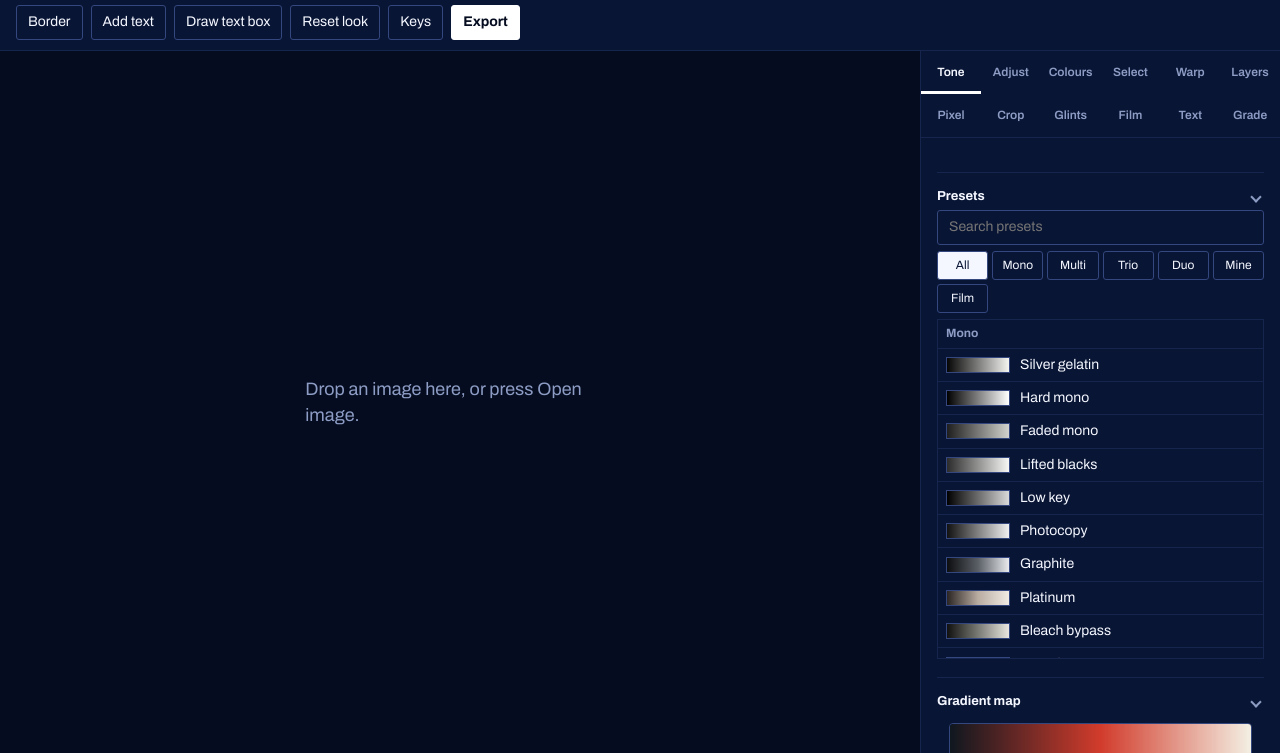
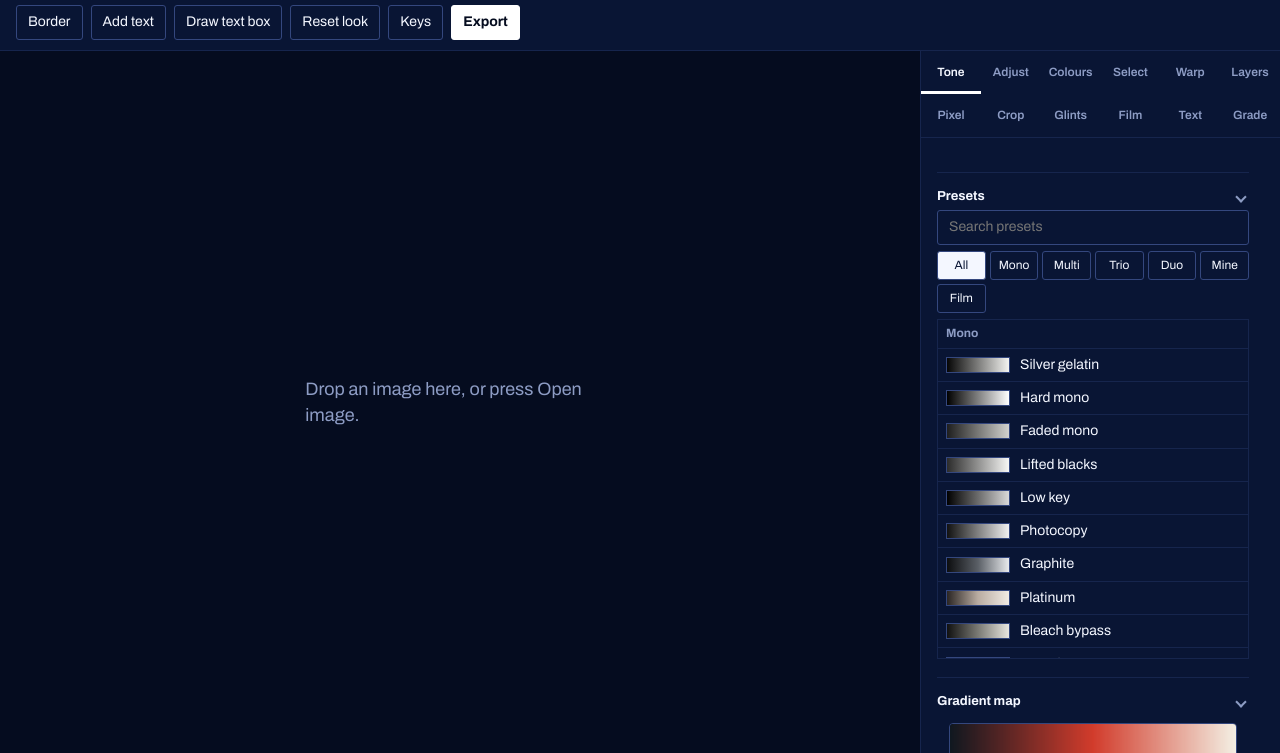
Before and after one commit to averywsc/totone, a plain HTML site: page index.html in a window 1280 px wide. Shown: the part 47-800 px from the top of the page. Drawn offline with Linux system fonts and the light colour scheme; a web font is replaced by a local one.

Commit message:
Update index.html

```diff
--- a/index.html
+++ b/index.html
@@ -14,24 +14,25 @@
 :root{--bg:#050c1f;--panel:#091534;--ink:#f4f7ff;--mute:#8d9cc4;--line:#16254d;--edge:#34477e;--acc:#ffffff;--accink:#050c1f;color-scheme:dark;box-sizing:border-box;padding-top:env(safe-area-inset-top,0px);padding-bottom:env(safe-area-inset-bottom,0px)}
 *{box-sizing:border-box}[hidden]{display:none!important}
 html,body{height:100%;margin:0}
+html{height:100dvh;overflow:clip}
 body{background:var(--bg);color:var(--ink);font:400 14px/1.45 Archivo,"Helvetica Neue",Arial,sans-serif;display:flex;flex-direction:column}
-header{display:flex;gap:8px;align-items:center;padding:10px 16px;background:var(--panel);border-bottom:1px solid var(--line);flex-wrap:wrap}
+header{flex:none;display:flex;gap:8px;align-items:center;padding:10px 16px;background:var(--panel);border-bottom:1px solid var(--line);flex-wrap:wrap;max-height:35vh;overflow:auto;overscroll-behavior:contain}
 h1{font-size:26px;font-weight:800;font-stretch:75%;margin:0;letter-spacing:-.02em;line-height:1}
 .sp{flex:1}
 button,select,input[type=search]{font:inherit;color:var(--ink);background:var(--panel);border:1px solid var(--edge);border-radius:3px;padding:6px 11px;cursor:pointer}
 button:hover{background:var(--line)}
 button.pri{background:var(--acc);border-color:var(--acc);color:var(--accink);font-weight:700}
 :focus-visible{outline:2px solid var(--acc);outline-offset:2px}
-main{flex:1;display:flex;min-height:0}
-#stage{flex:1;display:flex;padding:24px;min-width:0;overflow:auto}
+main{flex:1;display:flex;min-height:0;min-width:0;overflow:clip}
+#stage{flex:1;display:flex;padding:24px;min-width:0;min-height:0;overflow:auto;overscroll-behavior:contain}
 canvas{margin:auto;max-width:100%;max-height:100%;display:none;touch-action:none;cursor:crosshair;border:1px solid var(--line)}
 #empty{margin:auto;max-width:30ch;color:var(--mute);font-size:18px}
-aside{width:360px;max-width:46vw;display:flex;flex-direction:column;background:var(--panel);border-left:1px solid var(--line)}
-.tabs{display:grid;grid-template-columns:repeat(7,1fr);border-bottom:1px solid var(--line)}
+aside{flex:none;width:min(360px,46vw);min-height:0;min-width:0;overflow:clip;display:flex;flex-direction:column;background:var(--panel);border-left:1px solid var(--line)}
+.tabs{flex:none;display:grid;grid-template-columns:repeat(6,minmax(0,1fr));border-bottom:1px solid var(--line)}
 .tabs button{font-size:12px;padding-left:0;padding-right:0;border:0;border-bottom:3px solid transparent;border-radius:0;background:none;color:var(--mute);font-weight:600;padding:13px 0 10px}
 .tabs button:hover{color:var(--ink);background:none}
 .tabs button.on{color:var(--ink);border-bottom-color:var(--acc)}
-.pn{display:none;padding:16px;overflow-y:auto;flex:1}.pn.on{display:block}
+.pn{display:none;flex:1;min-height:0;min-width:0;padding:16px;overflow:auto;scrollbar-gutter:stable;overscroll-behavior:contain}.pn.on{display:block}
 h3{font-size:13px;margin:18px 0 4px;font-weight:700}
 label{display:flex;align-items:center;gap:10px;margin:8px 0;justify-content:space-between;color:var(--mute)}
 label select{flex:1;min-width:0}
@@ -49,7 +50,8 @@ input[type=color]{width:36px;height:28px;padding:0;border:1px solid var(--edge);
 .p i{width:64px;height:16px;border:1px solid var(--edge);flex:none}
 .p.on{background:var(--ink);color:var(--panel)}
 .ramp{height:12px;border:1px solid var(--edge);margin:10px 0}
-@media (max-width:760px){main{flex-direction:column}aside{width:100%;max-width:none;max-height:var(--panel-height,52%);border-left:0;border-top:1px solid var(--line)}}
+@media (max-width:760px){main{flex-direction:column}aside{width:100%;flex-basis:var(--panel-height,52%);min-height:min(152px,65%);border-left:0;border-top:1px solid var(--line)}}
+@media (max-width:760px) and (max-height:500px){aside{min-height:min(120px,65%)}.tabs button{padding-block:4px}.pn{padding-block:8px}#stage{padding:8px}}
 #ring{position:fixed;border:1.5px solid var(--acc);border-radius:50%;pointer-events:none;display:none;z-index:5}
 .tabs button.on,.p.on{box-shadow:none}
 select#zoom{padding:6px 6px}
@@ -64,11 +66,11 @@ aside,#plist,.pn{scrollbar-color:var(--edge) var(--panel)}
 .tgrid{display:grid;grid-template-columns:repeat(4,1fr);gap:4px}.tgrid button{padding:8px 2px;font-size:12px}.tgrid button.on{background:var(--ink);color:var(--panel)}
 .bar{flex-wrap:wrap}.lrow{display:flex;align-items:center;gap:8px;padding:5px 6px;border:1px solid var(--line);margin:3px 0;cursor:pointer;background:var(--panel);width:auto;text-align:left}.lrow.on{border-color:var(--acc);box-shadow:inset 0 0 0 1px var(--acc)}.lrow.off{opacity:.55}.lrow.dov{border-top:3px solid var(--acc)}.ln{flex:1;min-width:0;display:flex;flex-direction:column}.ln small{color:var(--mute);font-size:11px}.ib{padding:4px;border:0;background:none;display:grid;place-items:center;color:var(--ink);cursor:pointer}.ib:hover{background:var(--line)}.ib.lk{color:var(--acc)}.ib svg{pointer-events:none}.rn{width:100%;font:inherit;color:var(--ink);background:var(--bg);border:1px solid var(--edge);padding:2px 4px}#llist{max-height:260px;overflow-y:auto;margin:8px 0}output{color:var(--mute);min-width:36px;text-align:right}
 textarea{font:inherit;color:var(--ink);background:var(--bg);border:1px solid var(--edge);width:100%;padding:6px;resize:vertical;margin:6px 0}#help{position:fixed;inset:0;background:rgba(5,12,31,.82);display:grid;place-items:center;z-index:20}.hbox{background:var(--panel);border:1px solid var(--edge);padding:20px 24px;max-width:480px;max-height:80vh;overflow:auto}.hbox h2{margin:0 0 10px;font-size:18px}.hbox table{border-collapse:collapse;width:100%}.hbox td{padding:4px 0;border-bottom:1px solid var(--line)}.hbox td:first-child{color:var(--mute);width:42%}.chips{display:grid;grid-template-columns:repeat(5,1fr);gap:4px;margin-bottom:6px}.chips button{padding:5px 0;font-size:12px}.chips button.on{background:var(--ink);color:var(--panel)}
-button,select,.lrow,.ib{transition:background-color .12s,color .12s,border-color .12s}.tabs button{transition:color .12s,border-color .12s}.pn.on{animation:pin .14s ease-out}@keyframes pin{from{opacity:.4;transform:translateY(3px)}to{opacity:1;transform:none}}@media (prefers-reduced-motion:reduce){*{transition:none!important;animation:none!important}}
+button,select,.lrow,.ib{transition:background-color .12s,color .12s,border-color .12s}.tabs button{transition:color .12s,border-color .12s}@media (prefers-reduced-motion:reduce){*{transition:none!important;animation:none!important}}
 h3[role=button]{cursor:pointer;display:flex;justify-content:space-between;align-items:center;user-select:none}h3[role=button]::after{content:"";width:6px;height:6px;border-right:2px solid var(--mute);border-bottom:2px solid var(--mute);transform:rotate(45deg);transition:transform .12s;margin-right:4px}h3[aria-expanded=false]::after{transform:rotate(-45deg)}.lrow canvas{background:conic-gradient(#aab2c8 25%,#d6dbe8 0 50%,#aab2c8 0 75%,#d6dbe8 0) 0 0/10px 10px}.sec{display:block}
 .chips7{display:grid;grid-template-columns:repeat(4,1fr);gap:4px;margin-bottom:6px}.chips7 button{padding:5px 0;font-size:12px}.chips7 button.on{background:var(--ink);color:var(--panel)}#pxlist{max-height:240px;overflow-y:auto;border:1px solid var(--line);margin:6px 0}
 #exp{position:fixed;inset:0;background:rgba(5,12,31,.82);display:grid;place-items:center;z-index:21}#exp .hbox{width:min(440px,92vw)}#exprev{max-width:100%;border:1px solid var(--edge);margin-top:8px}#exp input[type=text]{flex:1;min-width:0;font:inherit;color:var(--ink);background:var(--bg);border:1px solid var(--edge);padding:4px 6px}
-.tabs{grid-template-columns:repeat(6,minmax(0,1fr))}.chips{grid-template-columns:repeat(6,1fr)}
+.chips{grid-template-columns:repeat(6,1fr)}
 input[type=number]{font:inherit;color:var(--ink);background:var(--bg);border:1px solid var(--edge);padding:4px}
 #flist{max-height:200px;overflow-y:auto;border:1px solid var(--line);margin:6px 0}#fq{width:100%;margin-bottom:6px;cursor:text}
 .fi{display:block;width:100%;text-align:left;border:0;border-bottom:1px solid var(--line);border-radius:0;background:none;padding:6px 10px;font-size:19px;line-height:1.2;white-space:nowrap;overflow:hidden;text-overflow:ellipsis}.fi.on{background:var(--ink);color:var(--panel)}
```
